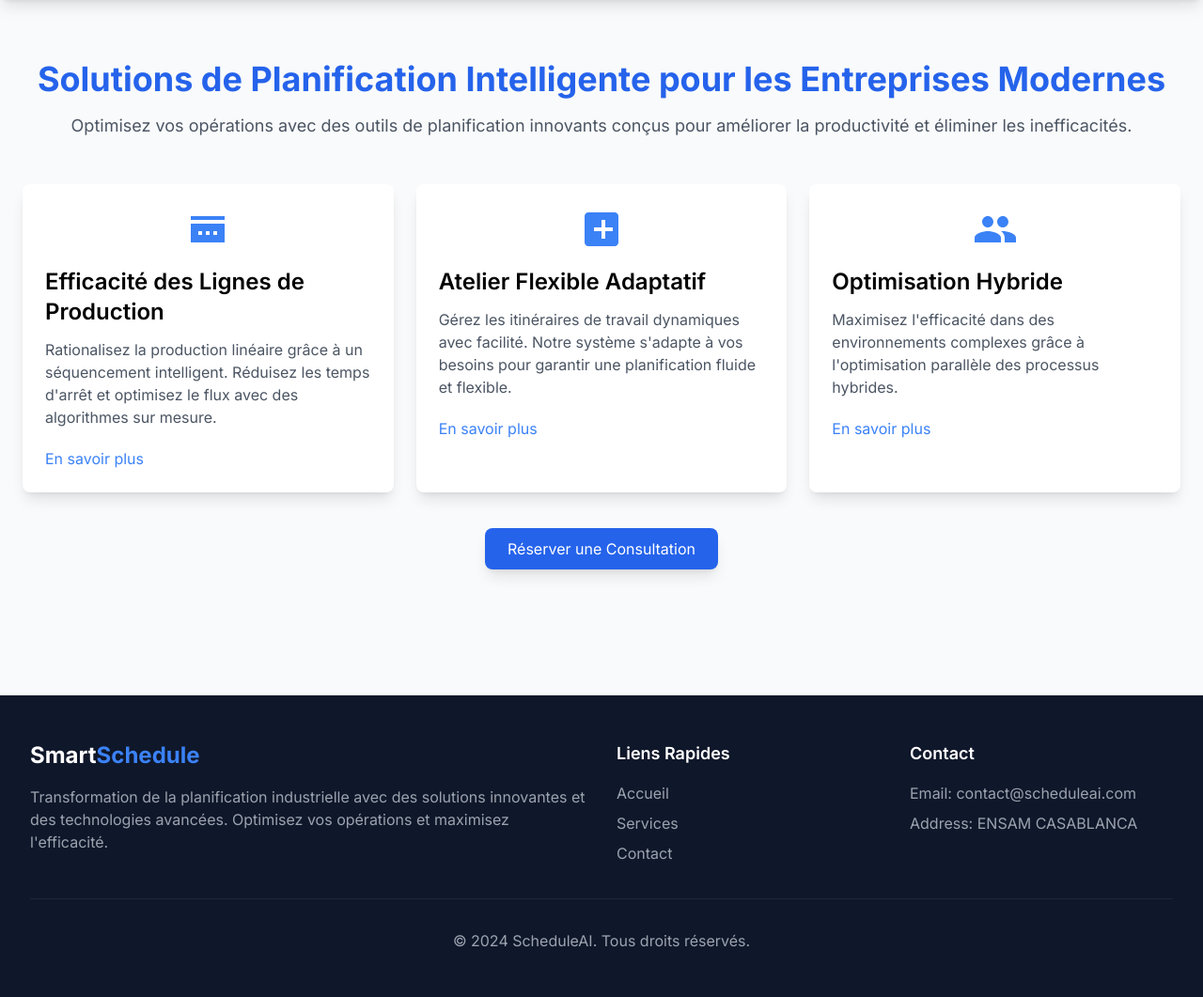
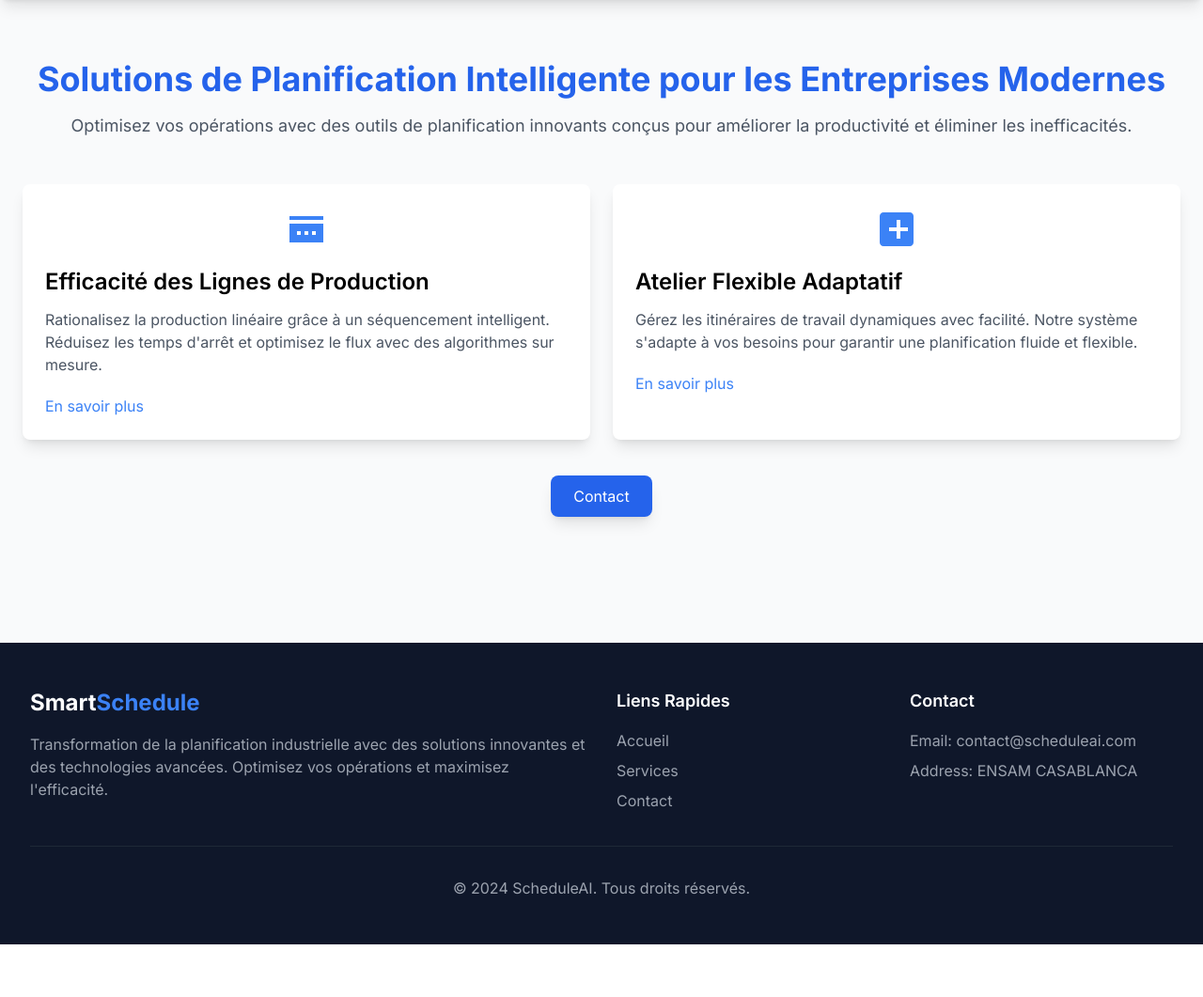
Before and after one commit to Yassineachkhity/ganttProject, a Flask app: page /services in a window 1280 px wide. Shown: the part 64-1125 px from the top of the page at 94% size. After the commit the page ends 1069 px from the top, so only its background shows below. Run offline with Flask 2, Linux system fonts and the light colour scheme; some libraries are stand-ins or nearby versions.

Commit message:
modified:   templates/services.html

```diff
--- a/templates/services.html
+++ b/templates/services.html
@@ -13,7 +13,7 @@
         </p>
     </div>
 
-    <div class="grid grid-cols-1 md:grid-cols-3 gap-6 mt-12">
+    <div class="grid grid-cols-1 md:grid-cols-2 gap-6 mt-12">
         <!-- Carte 1 -->
         <div class="bg-white rounded-lg shadow-lg p-6 fade-in">
             <div class="flex justify-center mb-4">
@@ -41,25 +41,11 @@
             </p>
             <a href="#" class="block mt-5 text-blue-500 hover:underline">En savoir plus</a>
         </div>
-
-        <!-- Carte 3 -->
-        <div class="bg-white rounded-lg shadow-lg p-6 fade-in">
-            <div class="flex justify-center mb-4">
-                <svg class="w-12 h-12 text-blue-500" xmlns="http://www.w3.org/2000/svg" viewBox="0 0 24 24" fill="currentColor">
-                    <path d="M16 11c1.66 0 2.99-1.34 2.99-3S17.66 5 16 5s-3 1.34-3 3 1.34 3 3 3zm-8 0c1.66 0 2.99-1.34 2.99-3S9.66 5 8 5 5 6.34 5 8s1.34 3 3 3zm0 2c-2.33 0-7 1.17-7 3.5V19h14v-2.5c0-2.33-4.67-3.5-7-3.5zm8 0c-.29 0-.62.02-.97.05 1.16.84 1.97 1.97 1.97 3.45V19h6v-2.5c0-2.33-4.67-3.5-7-3.5z"/>
-                </svg>
-            </div>
-            <h3 class="text-2xl font-semibold mb-3">Optimisation Hybride</h3>
-            <p class="text-gray-600">
-                Maximisez l'efficacité dans des environnements complexes grâce à l'optimisation parallèle des processus hybrides.
-            </p>
-            <a href="#" class="block mt-5 text-blue-500 hover:underline">En savoir plus</a>
-        </div>
     </div>
 
     <div class="text-center mt-12">
         <a href="{{ url_for('contact') }}" class="bg-blue-600 text-white px-6 py-3 rounded-lg shadow-lg hover:bg-blue-700 transition-all">
-            Réserver une Consultation
+            Contact
         </a>
     </div>
 </div>
```
